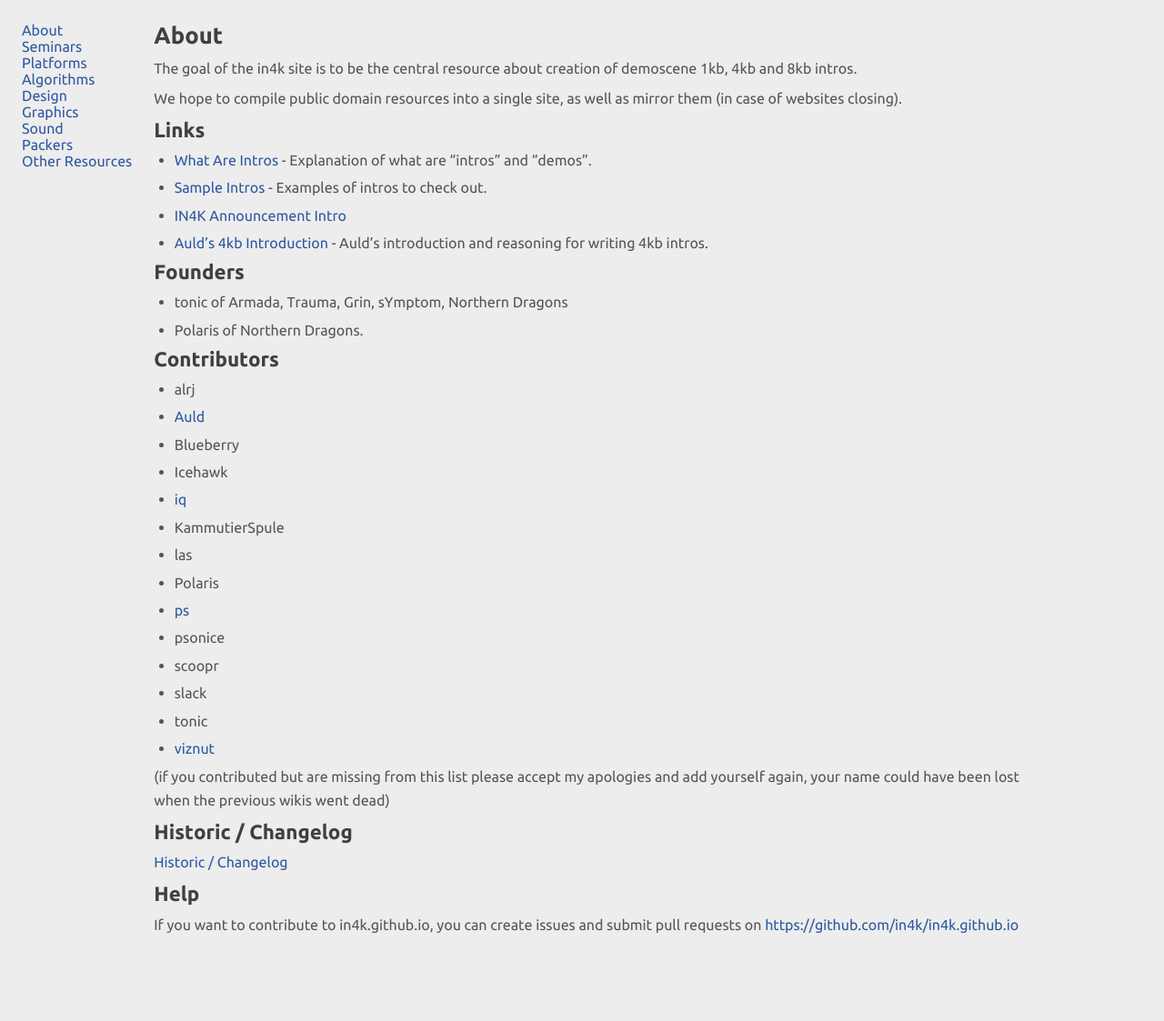
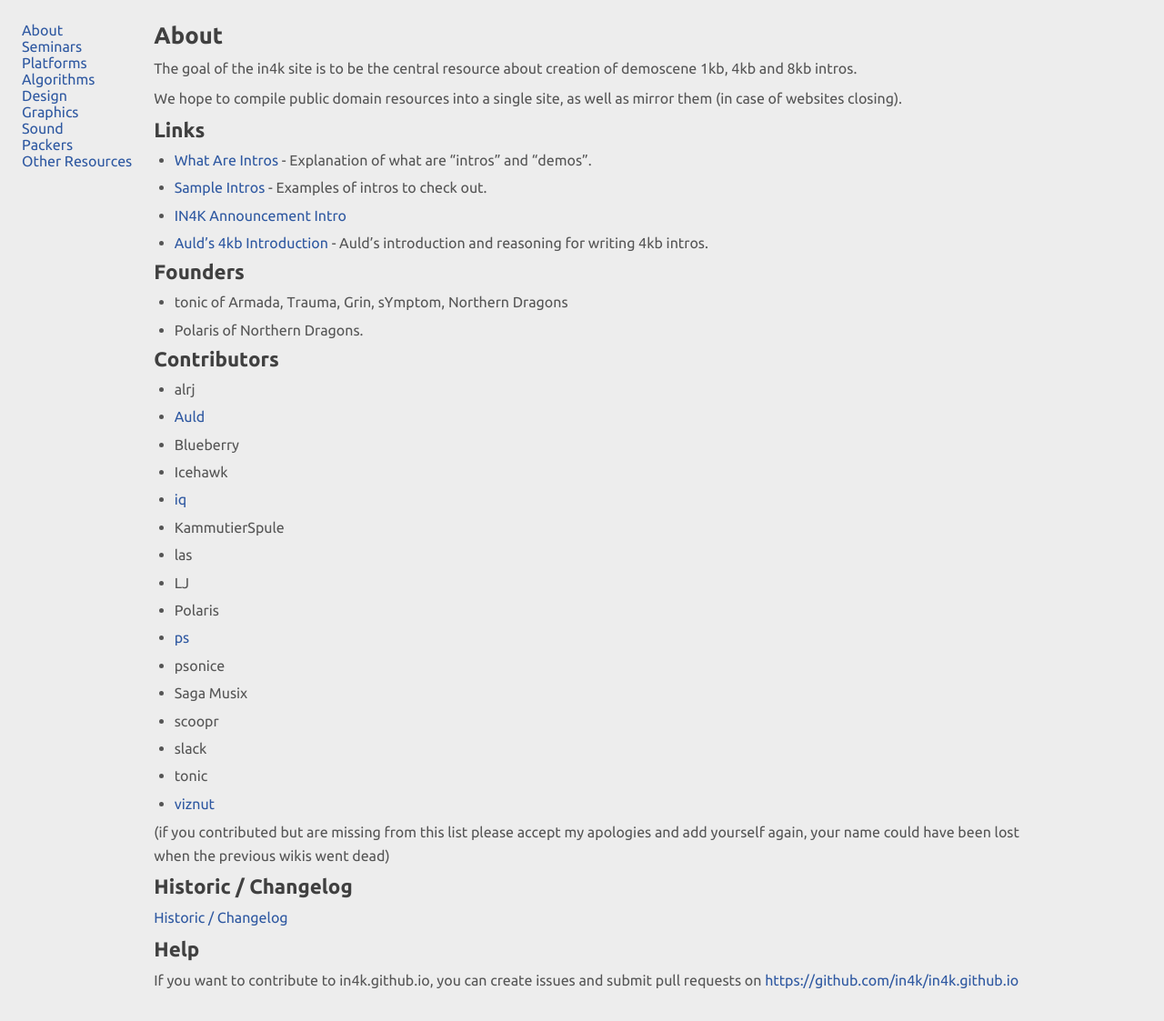
Before and after one commit to in4k/in4k.github.io, a Jekyll site: the page built from wiki/about.markdown, in a window 1280 px wide. Shown: the whole page at 91% size. Built offline with Jekyll 4.4.1, drawn with Linux system fonts in a browser that asks for light colours; before the commit the page ends 1062 px from its top, so only the background shows below that.

Commit message:
Update about.markdown

```diff
--- a/wiki/about.markdown
+++ b/wiki/about.markdown
@@ -28,9 +28,11 @@ We hope to compile public domain resources into a single site, as well as mirror
 * [iq](http://www.iquilezles.org/)
 * KammutierSpule
 * las
+* LJ
 * Polaris
 * [ps](http://tpolm.org/~ps)
 * psonice
+* Saga Musix
 * scoopr
 * slack
 * tonic
```
